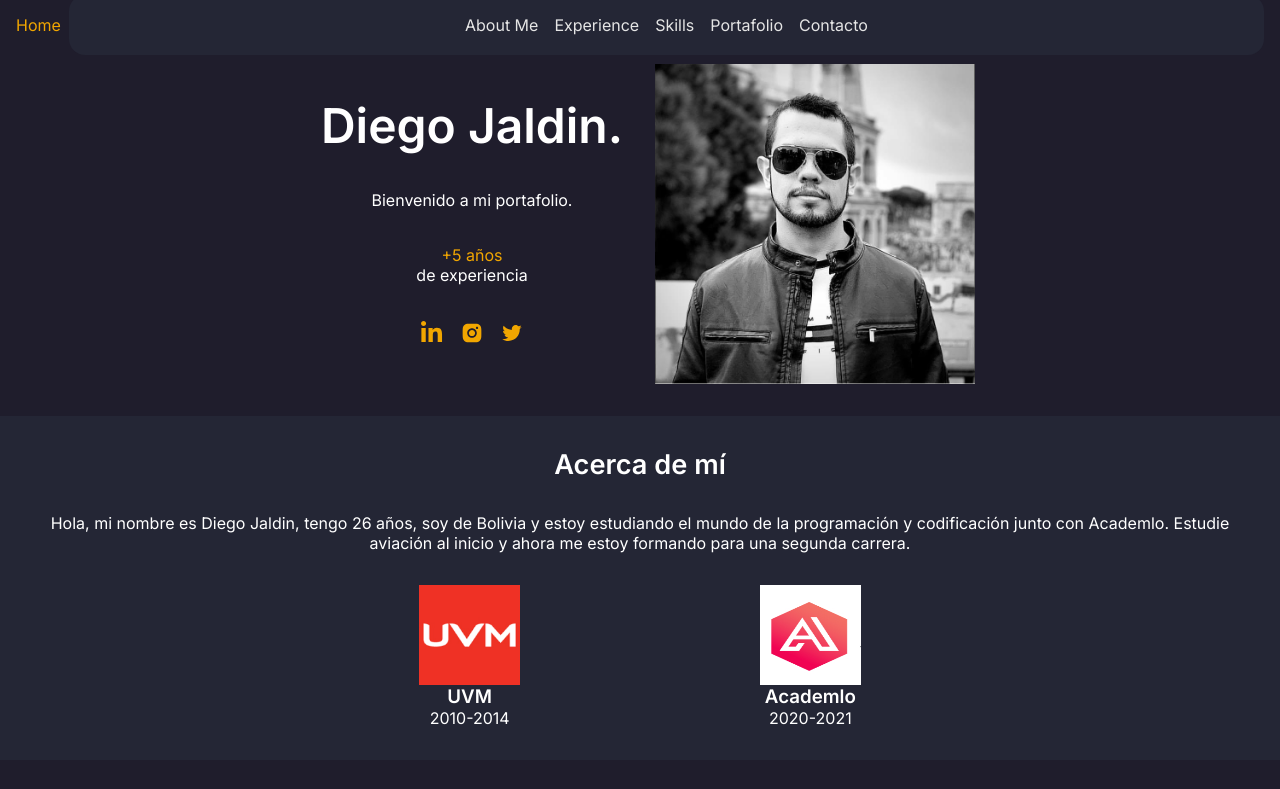
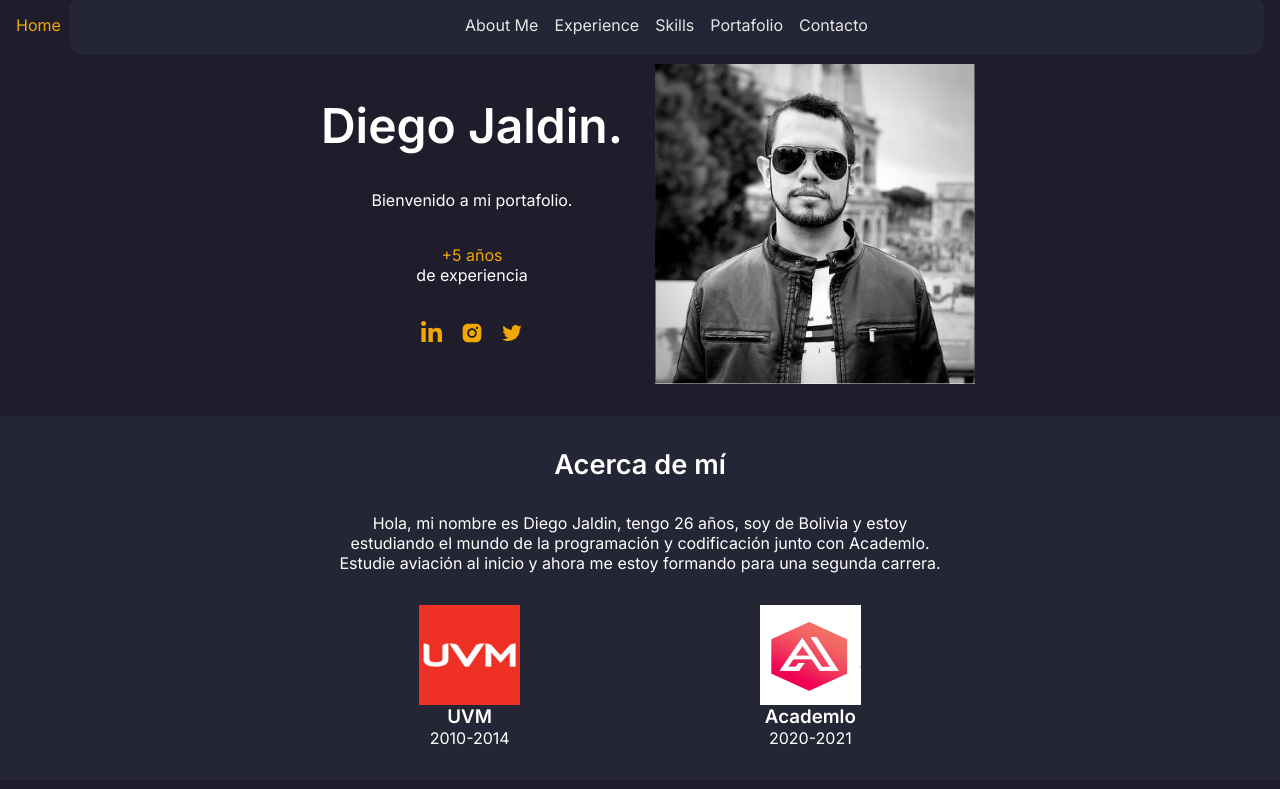
Before and after one commit to DiegoJaldin/Portfolio, a plain HTML site: page index.html in a window 1280 px wide. Shown: the top 789 px of the page. Drawn offline with nearby package versions, Linux system fonts and the light colour scheme.

Commit message:
improve in about me intro

```diff
--- a/css/style.css
+++ b/css/style.css
@@ -167,6 +167,10 @@ body{
     padding: 2rem;
     gap: 2rem;
     background-color: var(--BlueNavy);
+}
+
+.aboutMe__intro{
+    max-width: 50%;
 }
 
 .brands_img{
--- a/index.html
+++ b/index.html
@@ -80,7 +80,7 @@
     <main>
         <section class="aboutMe" id="aboutMe">
             <h2>Acerca de mí</h2>
-            <p>Hola, mi nombre es Diego Jaldin, tengo 26 años, soy de Bolivia y estoy estudiando el mundo de la programación y codificación junto con Academlo. Estudie aviación al inicio y ahora me estoy formando para una segunda carrera.</p>
+            <p class="aboutMe__intro">Hola, mi nombre es Diego Jaldin, tengo 26 años, soy de Bolivia y estoy estudiando el mundo de la programación y codificación junto con Academlo. Estudie aviación al inicio y ahora me estoy formando para una segunda carrera.</p>
             <div class="aboutMe__brands">
                 <div>
                     <img class="brands_img" src="./img/logos-imgs/image 9.jpg" alt="UVM Brand">
```
